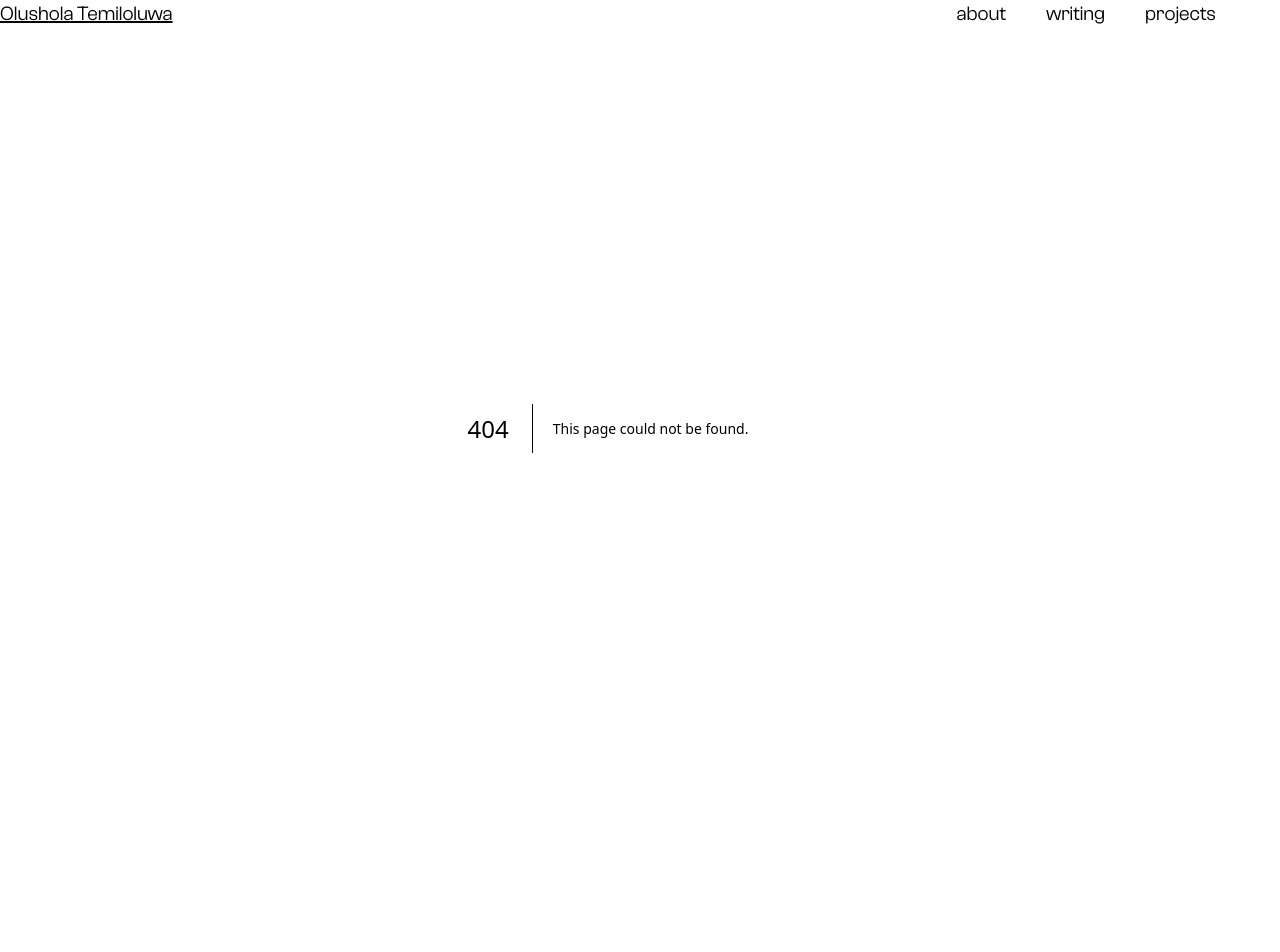
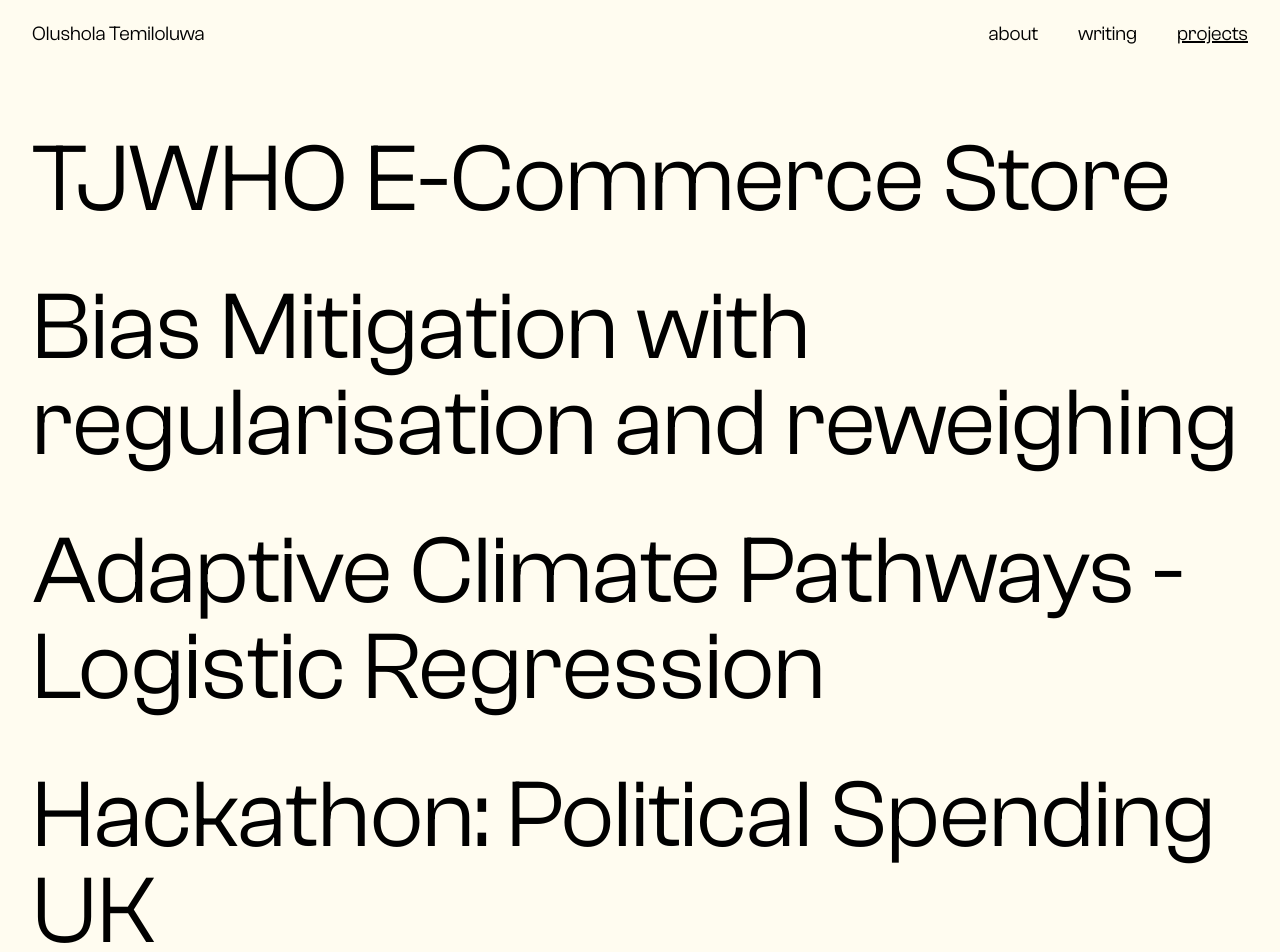
Before and after one commit to JohnOlushola/portfolio, a Next.js app: page /projects in a window 1280 px wide. Before the commit this address had no page. Shown: the top 952 px of the page. Before the commit the page ends 828 px from the top, so only its background shows below. Built offline with nearby package versions, Linux system fonts and the light colour scheme.

Commit message:
feat: projects page

```diff
--- a/src/components/NavBar.tsx
+++ b/src/components/NavBar.tsx
@@ -1,4 +1,5 @@
 import Link from "next/link";
+import { useRouter } from "next/router";
 import React from "react";
 
 const navItems = [
@@ -12,11 +13,15 @@ const navItems = [
   },
   {
     name: "projects",
-    link: "/",
+    link: "/projects",
   },
 ] as const;
 
 export default function NavBar() {
+  const { pathname } = useRouter();
+
+  const activeNavItem = navItems.find((item) => item.link.includes(pathname));
+
   return (
     <div className="flex justify-between border-black dark:border-white">
       <Link href="/" className="text-md md:text-xl">
@@ -26,7 +31,12 @@ export default function NavBar() {
       <ul className="md:flex justify-between gap-10">
         {navItems.map((item, index) => (
           <li key={`nav_item_${index}`}>
-            <Link href={item.link} className="text-md md:text-xl">
+            <Link
+              href={item.link}
+              className={`text-md md:text-xl ${
+                activeNavItem?.link === item.link ? "underline" : ""
+              }`}
+            >
               {item.name}
             </Link>
           </li>
--- /dev/null
+++ b/src/pages/projects/index.tsx
@@ -0,0 +1,36 @@
+const projects = [
+  {
+    name: "TJWHO E-Commerce Store",
+    link: "https://www.tjwho.co/",
+  },
+  {
+    name: "Bias Mitigation with regularisation and reweighing",
+    link: "https://github.com/JohnOlushola/bias-mitigation",
+  },
+  {
+    name: "Adaptive Climate Pathways - Logistic Regression",
+    link: "https://github.com/JohnOlushola/adaptive_climate_pathways",
+  },
+  {
+    name: "Hackathon: Political Spending UK",
+    link: "https://github.com/JohnOlushola/political_spending_uk",
+  },
+  {
+    name: "Bookstore",
+    link: "https://johnolushola.github.io/bookstore/",
+  },
+];
+
+export default function ProjectPage() {
+  return (
+    <div>
+      <ul className="mt-8">
+        {projects.map((project, index) => (
+          <li key={`project_item_${index}`} className="text-8xl">
+            <a href={project.link}>{project.name}</a>
+          </li>
+        ))}
+      </ul>
+    </div>
+  );
+}
--- a/src/styles/globals.css
+++ b/src/styles/globals.css
@@ -35,6 +35,10 @@ a:hover, a:focus {
   text-decoration: underline;
 }
 
+li:not(:last-child) {
+   margin-bottom: 3.25rem;
+}
+
 .landing-container {
   display: flex;
   height: var(--landing-container-height);
```
